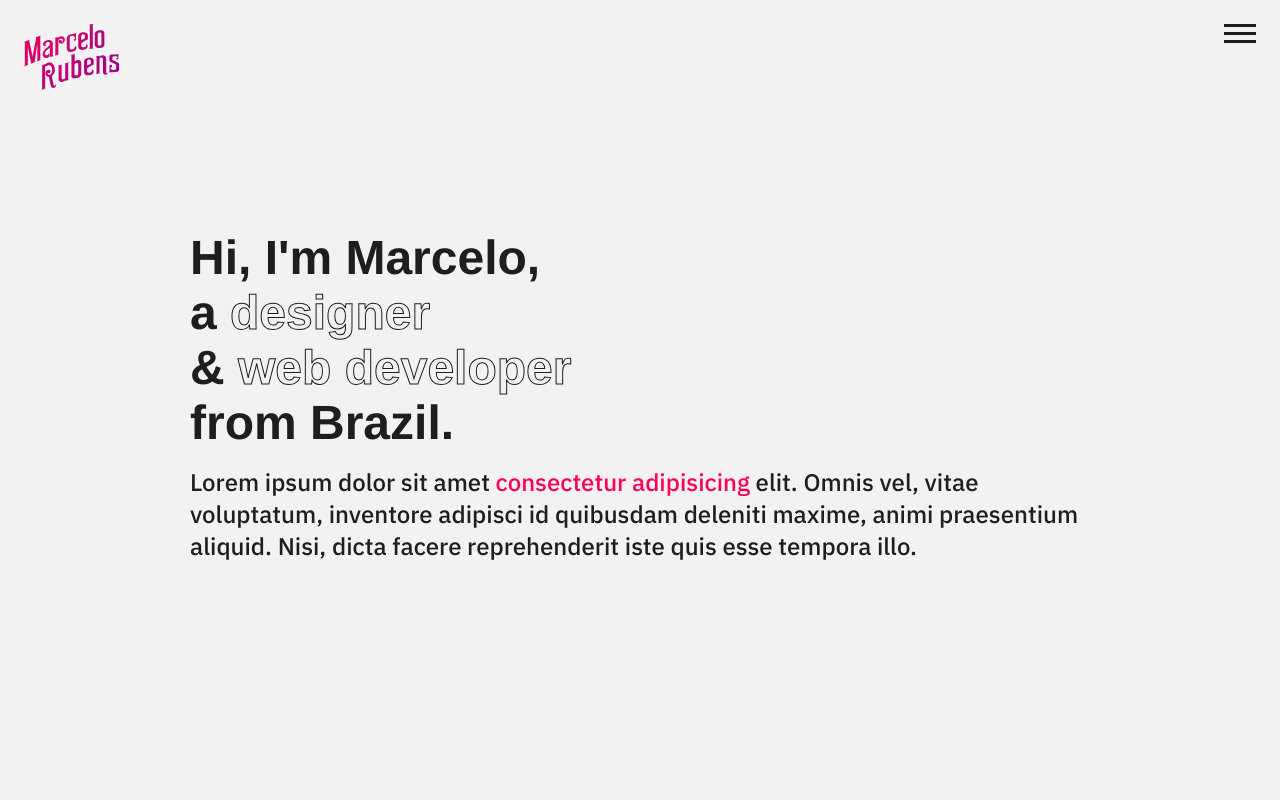
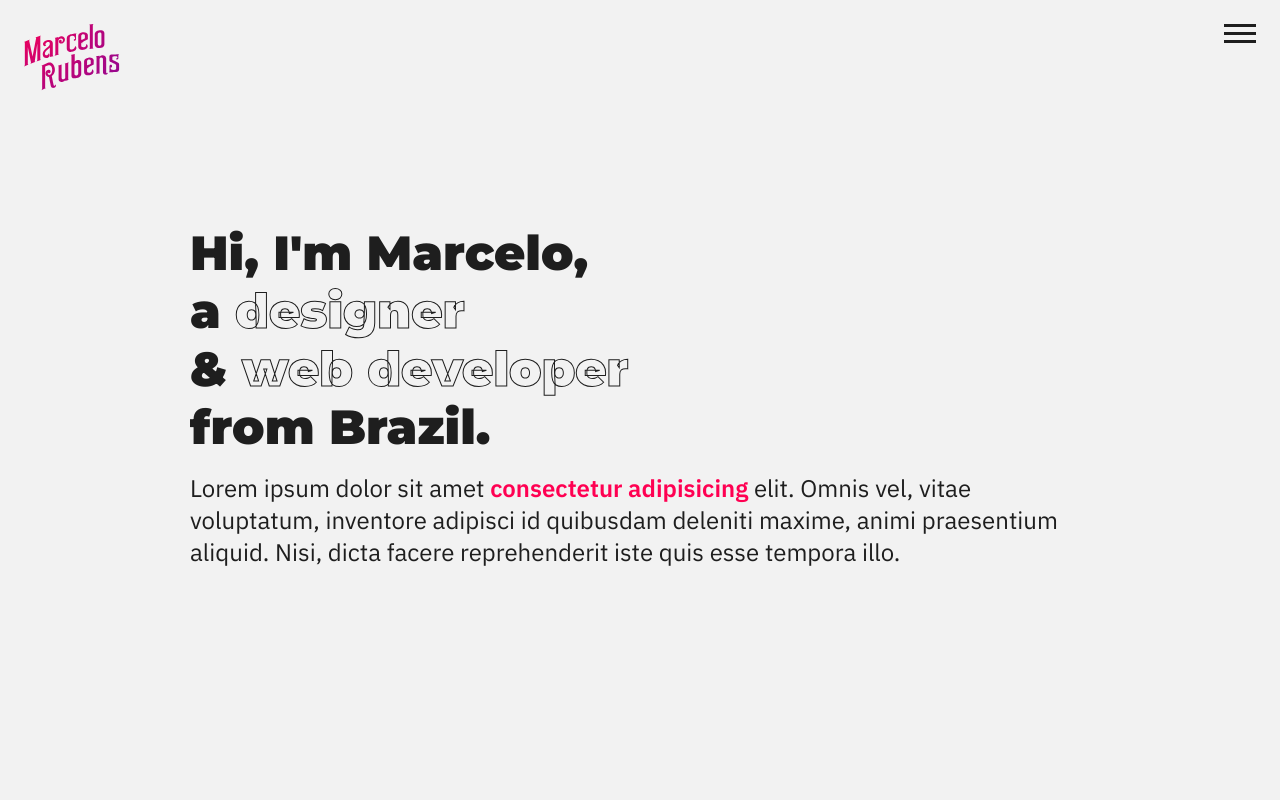
Before and after one commit to marcelorubens/mrubens, a Nuxt app: page / in a window 1280 px wide. Shown: the top 800 px of the page. Built offline with nearby package versions, Linux system fonts and the light colour scheme.

Commit message:
fonts and meta adjustments

```diff
--- a/assets/sass/components/_nav.scss
+++ b/assets/sass/components/_nav.scss
@@ -11,6 +11,7 @@ a {
     background: $white;
     color: $black;
     font-family: 'Montserrat', Helvetica, Arial, sans-serif;
+    font-weight: 400;
     transition: .15s ease;
     word-break: keep-all;
     hyphens: none;
--- a/assets/sass/setup/_typography.scss
+++ b/assets/sass/setup/_typography.scss
@@ -1,7 +1,6 @@
-@import url('https://fonts.googleapis.com/css2?family=IBM+Plex+Sans:wght@500,700&display=swap');
-
 body {
   font-family: 'IBM Plex Sans', Helvetica, Arial, sans-serif;
+  font-weight: 400;
   -webkit-font-smoothing: antialiased;
   -moz-osx-font-smoothing: grayscale;
   color: $text-color;
@@ -25,6 +24,7 @@ h3 { font-size: 1.5rem; }
 a {
   color: $secondary;
   text-decoration: none;
+  font-weight: 600;
 }
 
 p {
--- a/components/MainIntro.vue
+++ b/components/MainIntro.vue
@@ -6,6 +6,7 @@
         a <span class="font-featured">designer</span> <br>
         & <span class="font-featured">web developer</span> <br>
         from Brazil.
+      </p>
       <p>Lorem ipsum dolor sit amet <a href="javascript:void(0)">consectetur adipisicing</a> elit. Omnis vel, vitae voluptatum, inventore adipisci id quibusdam deleniti maxime, animi praesentium aliquid. Nisi, dicta facere reprehenderit iste quis esse tempora illo.</p>
     </div>
   </section>
--- a/components/MainNav.vue
+++ b/components/MainNav.vue
@@ -10,9 +10,9 @@
       </nav>
       <label for="burger_menu">
         <div class="burger-menu--icon">
-          <span></span>
-          <span></span>
-          <span></span>
+          <span />
+          <span />
+          <span />
         </div>
       </label>
     </div>
--- a/nuxt.config.js
+++ b/nuxt.config.js
@@ -9,14 +9,16 @@ export default {
   ** Headers of the page
   */
   head: {
-    title: process.env.npm_package_name || '',
+    title: 'Marcelo Rubens',
     meta: [
       { charset: 'utf-8' },
       { name: 'viewport', content: 'width=device-width, initial-scale=1' },
       { hid: 'description', name: 'description', content: process.env.npm_package_description || '' }
     ],
     link: [
-      { rel: 'icon', type: 'image/x-icon', href: '/favicon.ico' }
+      { rel: 'icon', type: 'image/x-icon', href: '/favicon.ico' },
+      { rel: 'stylesheet', href: 'https://fonts.googleapis.com/css2?family=IBM+Plex+Sans:wght@400;600&display=swap' },
+      { rel: 'stylesheet', href: 'https://fonts.googleapis.com/css2?family=Montserrat:wght@400;900&display=swap' }
     ]
   },
   /*
```
Also changed, not shown: components/MainLogo.vue (+1 -1 lines).
